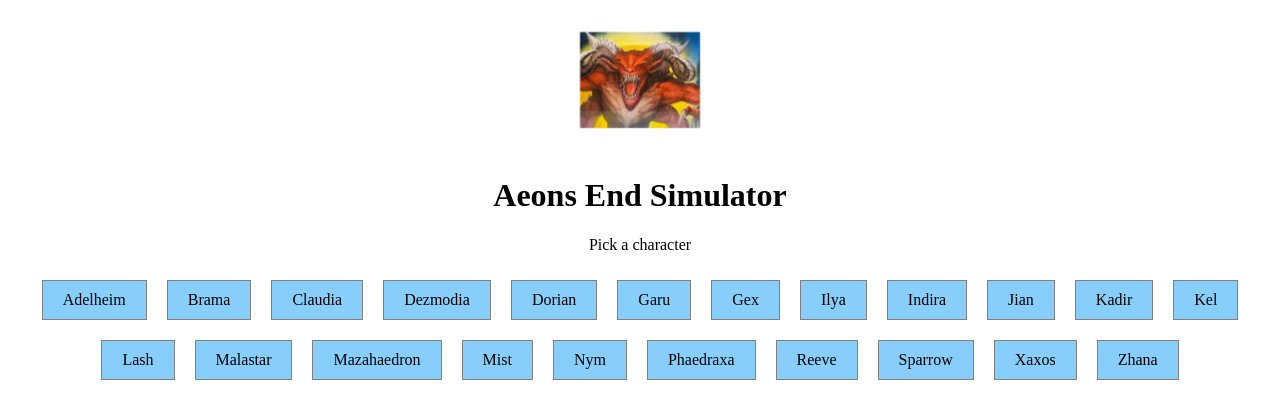
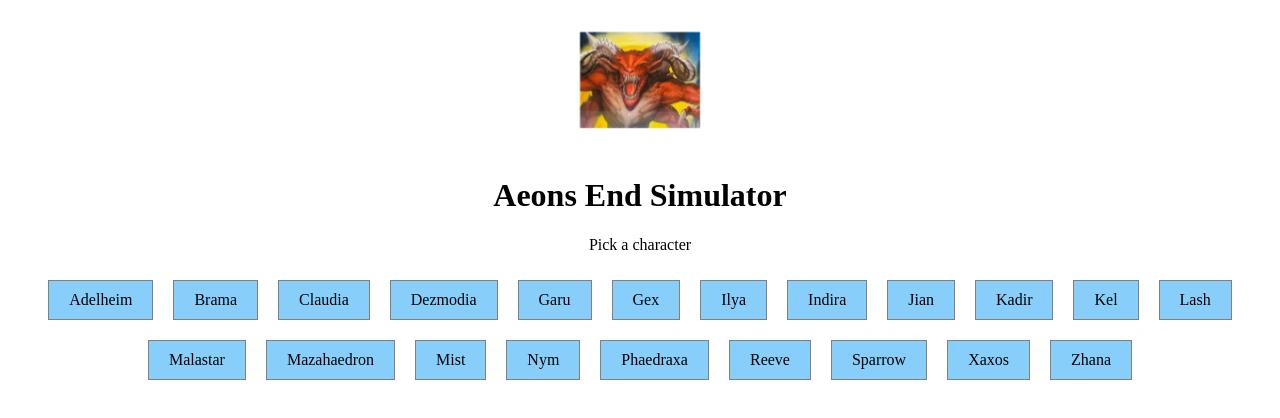
Before and after one commit to avrohomthousman-p/AeonsEndSim, a React (Vite) app: page / in a window 1280 px wide. Shown: the top 418 px of the page. Built offline with nearby package versions, Linux system fonts and the light colour scheme; the HTML template or start-up script is replaced by a standard one.

Commit message:
fix: remove character Dorian

```diff
--- a/src/data/characters.js
+++ b/src/data/characters.js
@@ -48,17 +48,6 @@
             { breachNumber: 2, breachType: BreachType.REGULAR, orientation: 90 },
             { breachNumber: 3, breachType: BreachType.REGULAR, orientation: 0 },
             { breachNumber: 4, breachType: BreachType.REGULAR, orientation: 180 },
-        ],
-    }),
-    Dorian: Object.freeze({
-        startingHand: ["Spark", "Spatial_Distortion", "Crystal", "Crystal", "Crystal"],
-        startingDeck: ["Spark", "Crystal", "Crystal", "Crystal", "Crystal"],
-        chargeSlots: 4,
-        breaches: [
-            { breachNumber: 1, breachType: BreachType.REGULAR, orientation: 360 },
-            { breachNumber: 2, breachType: BreachType.REGULAR, orientation: 180 },
-            { breachNumber: 3, breachType: BreachType.REGULAR, orientation: 180 },
-            { breachNumber: 4, breachType: BreachType.REGULAR, orientation: 0 },
         ],
     }),
     Garu: Object.freeze({
```
